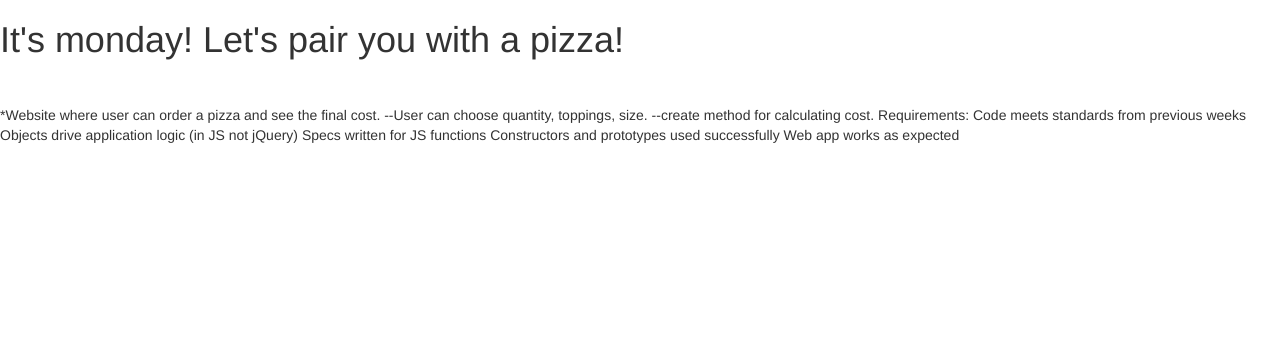
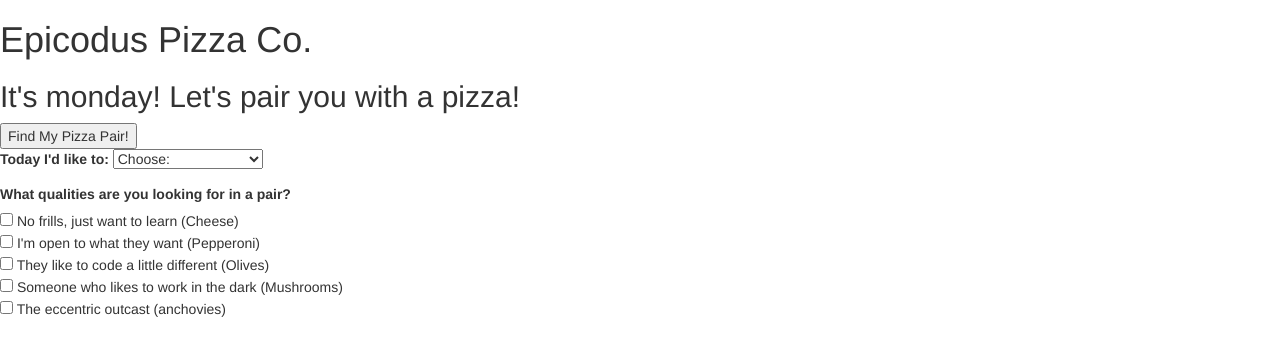
Before and after one commit to steve-schneider99/pizza_project, a plain HTML site: page index.html in a window 1280 px wide. Drawn offline with nearby package versions, Linux system fonts and the light colour scheme.

Commit message:
added two forms for chossing options, added button to start and started aligning divs for future jquery.

```diff
--- a/index.html
+++ b/index.html
@@ -8,25 +8,31 @@
     <title>Epicodus Pizza Co.</title>
   </head>
   <body>
-    <h1>It's monday! Let's pair you with a pizza!</h1>
+    <h1>Epicodus Pizza Co.</h1>
+    <h2 id="instructions">It's monday! Let's pair you with a pizza!</h2>
+    <button type="start-pizza" name="start-pizza" id="start-pizza">Find My Pizza Pair!</button>
+    <form id="pizza-create" class="form-group">
+    <div class="size-form">
+      <label for="pizza-size">Today I'd like to:</label>
+      <select class="form-group" id="size-choice" name="size-choice">
+        <option selected disabled hidden value="">Choose:</option>
+        <option value="small">Pair Down! (Small)</option>
+        <option value="medium">Pair Even! (Medium)</option>
+        <option value="large">Pair Up! (Large)</option>
+      </select>
+    </div>
 
-    <form id="pizza-size" class="form-group">
-      <label for=""></label>
+    <div class="toppings-form">
+      <label for="pizza-toppings">What qualities are you looking for in a pair?</label><br>
+      <input type="checkbox" name="cheese" value="cheese"> No frills, just want to learn (Cheese)<br>
+      <input type="checkbox" name="pepperoni" value="pepperoni"> I'm open to what they want (Pepperoni)<br>
+      <input type="checkbox" name="olives" value="olives"> They like to code a little different (Olives)<br>
+      <input type="checkbox" name="mushrooms" value="mushrooms"> Someone who likes to work in the dark (Mushrooms)</br>
+      <input type="checkbox" name="anchovies" value="anchovies"> The eccentric outcast (anchovies)<br>
 
+    </div>
     </form>
 
 
   </body>
 </html>
-
-*Website where user can order a pizza and see the final cost.
-
---User can choose quantity, toppings, size.
---create method for calculating cost.
-
-Requirements:
-Code meets standards from previous weeks
-Objects drive application logic (in JS not jQuery)
-Specs written for JS functions
-Constructors and prototypes used successfully
-Web app works as expected
```
